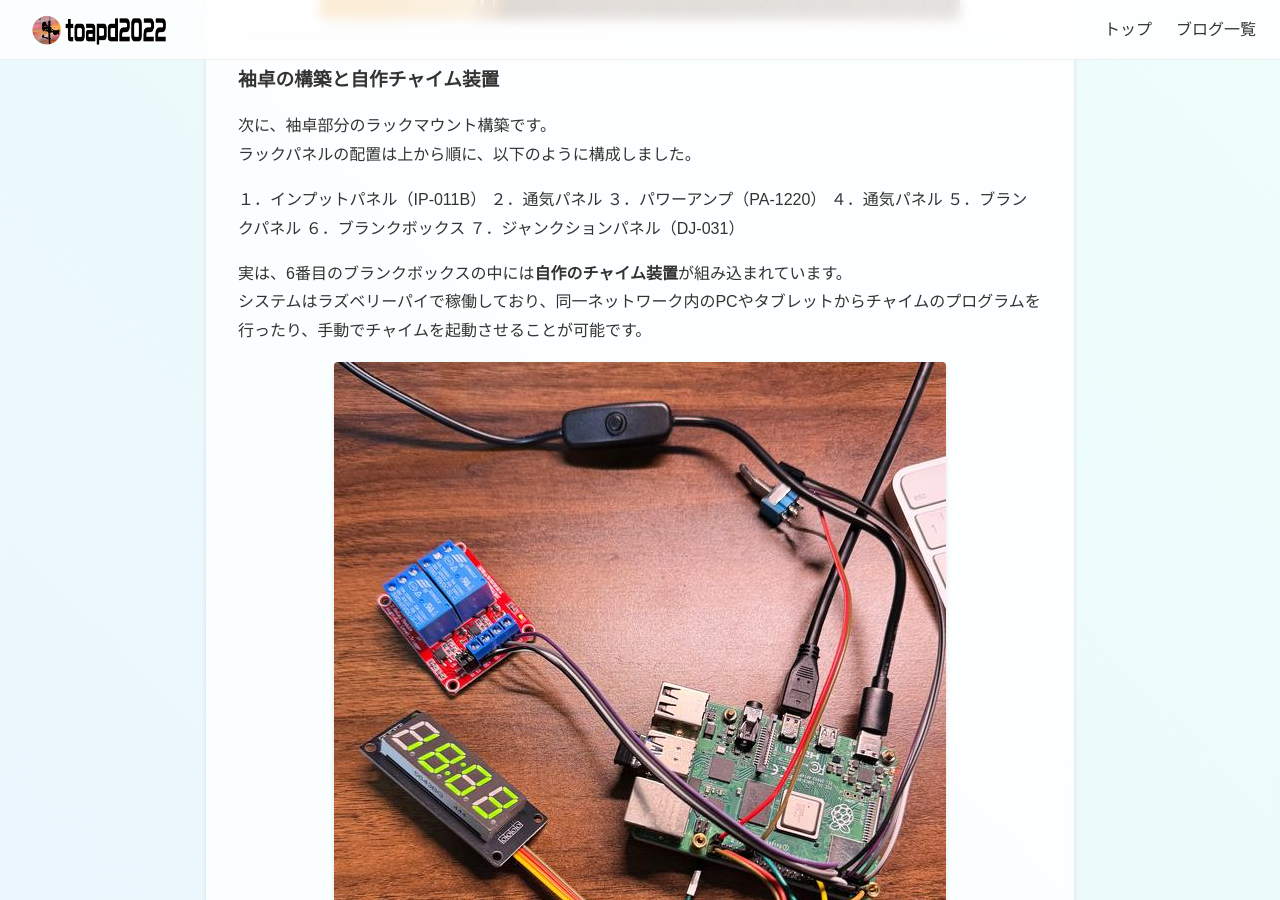
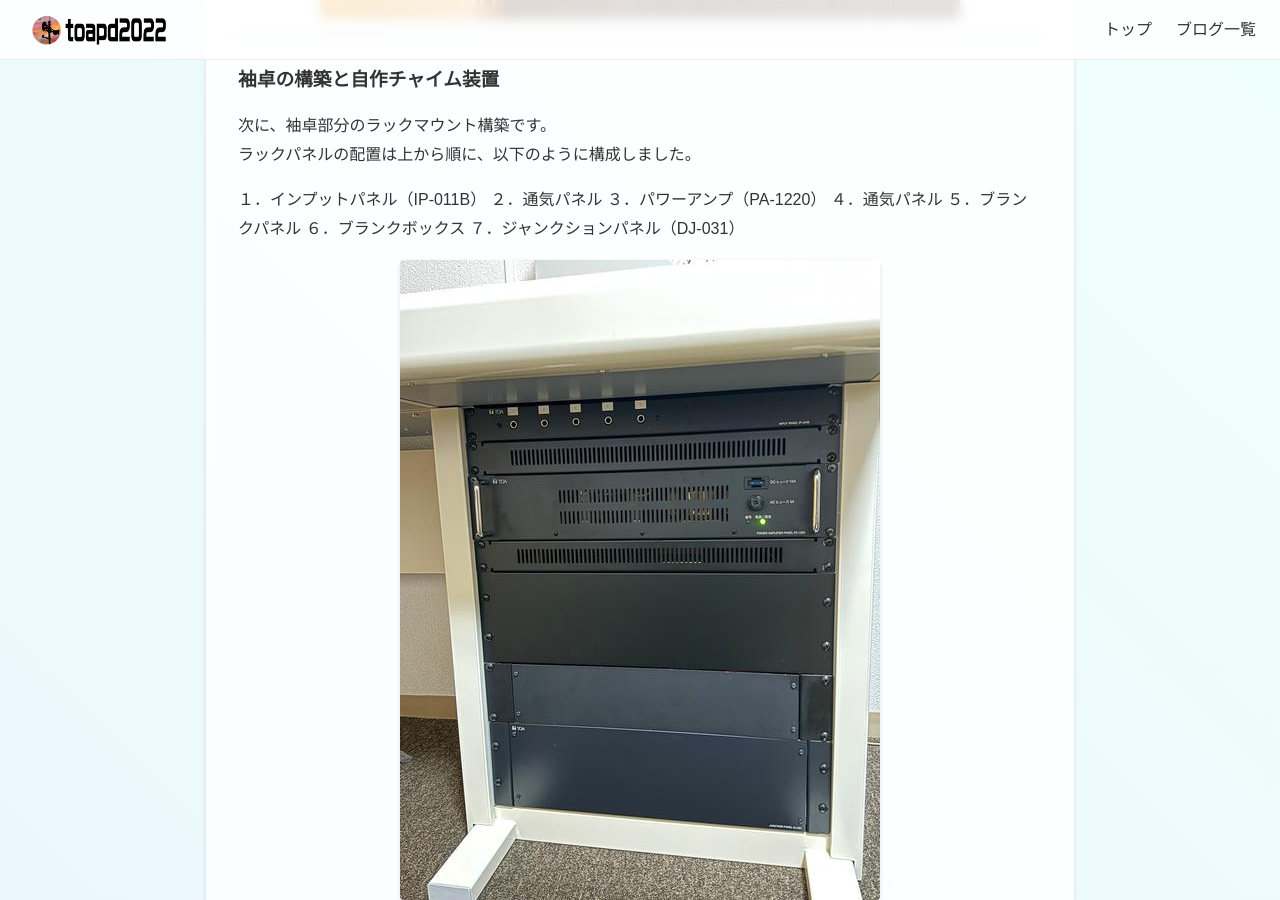
Before and after one commit to toapd2022/toapd2022, a Jekyll site: the page built from _posts/2026-04-25-toa-broadcasting-desk.md, in a window 1280 px wide and 900 px high, scrolled down 4415 px. Built offline with Jekyll 4.4.1, drawn with Linux system fonts in a browser that asks for light colours.

Commit message:
Update 2026-04-25-toa-broadcasting-desk.md

```diff
--- a/_posts/2026-04-25-toa-broadcasting-desk.md
+++ b/_posts/2026-04-25-toa-broadcasting-desk.md
@@ -69,6 +69,8 @@ DJ-031はデスク型放送設備を駆動させるための必須ユニット
 ５．ブランクパネル
 ６．ブランクボックス
 ７．ジャンクションパネル（DJ-031）
+
+![ラック設備]({{ '/assets/rakkupanel.jpeg' | relative_url }})
 
 実は、6番目のブランクボックスの中には**自作のチャイム装置**が組み込まれています。
 システムはラズベリーパイで稼働しており、同一ネットワーク内のPCやタブレットからチャイムのプログラムを行ったり、手動でチャイムを起動させることが可能です。
```
